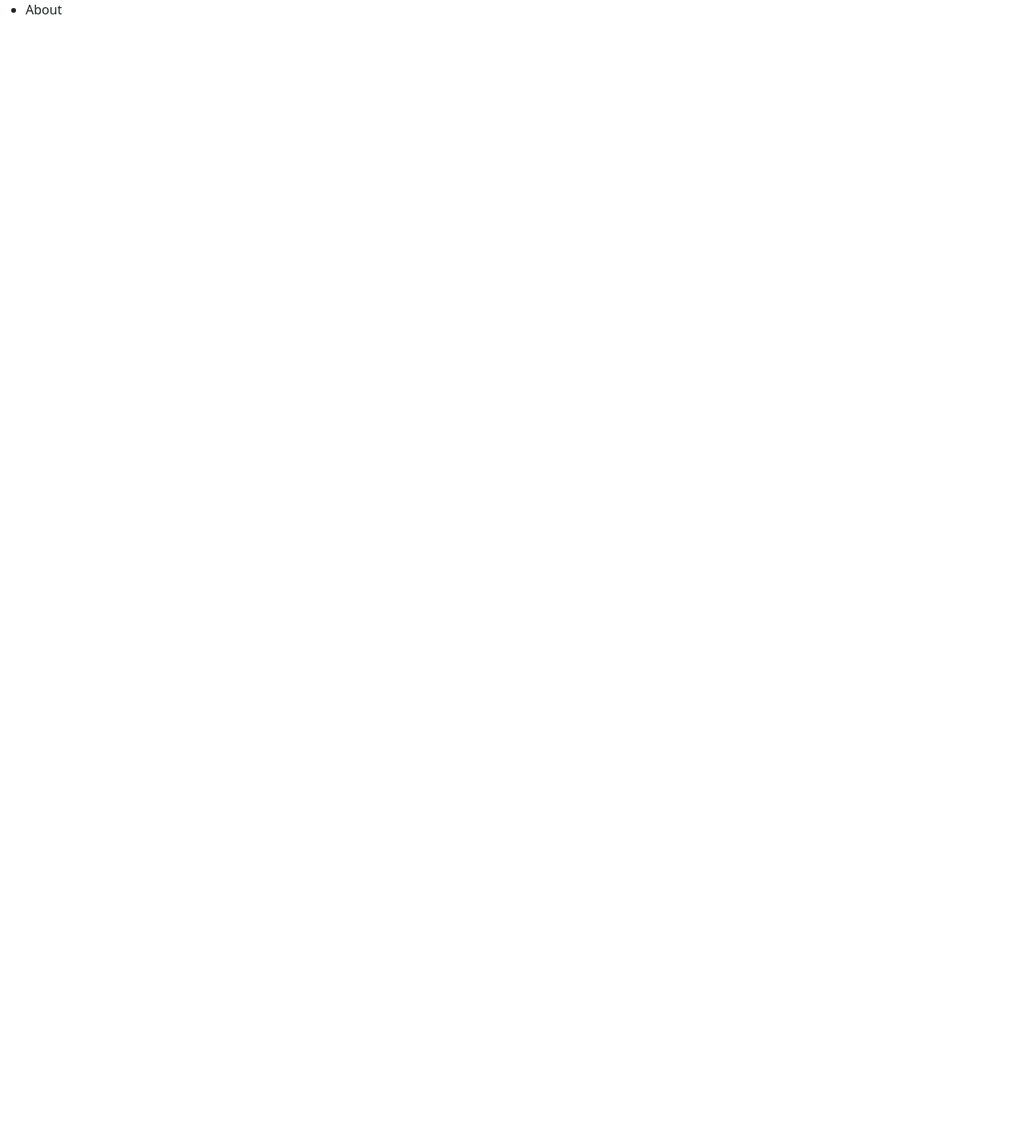
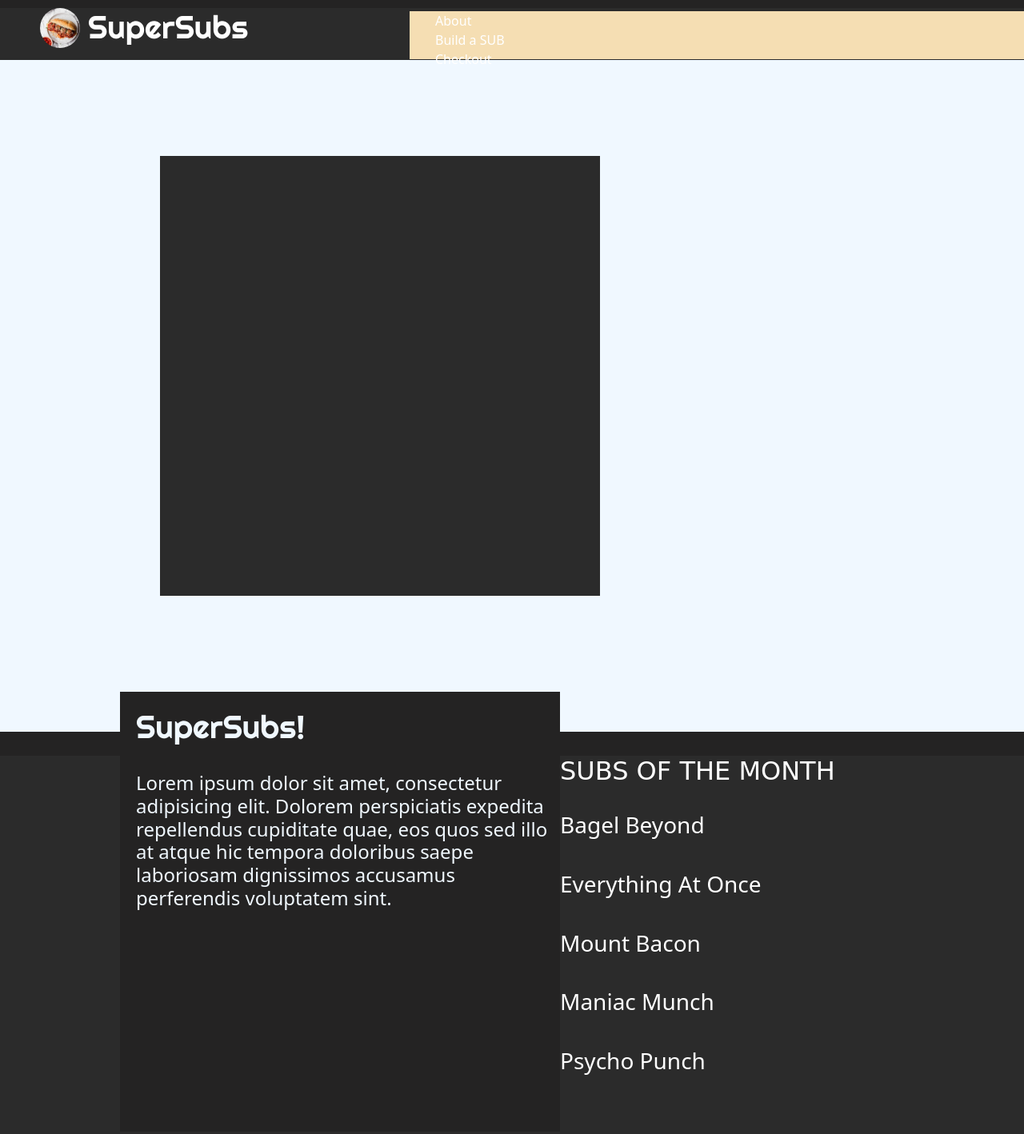
Before and after one commit to 231051TertiusJ/Supersubs-DV-Project, a plain HTML site: page Index.html in a window 1280 px wide. Shown: the whole page at 80% size. Before the commit the page ends 800 px from the top, so only its background shows below. Drawn offline with nearby package versions, Linux system fonts and the light colour scheme; a web font is replaced by a local one.

Commit message:
add some css and html

```diff
--- a/Index.html
+++ b/Index.html
@@ -14,6 +14,12 @@
     <link rel="preconnect" href="https://fonts.googleapis.com">
     <link rel="preconnect" href="https://fonts.gstatic.com" crossorigin>
     <link href="https://fonts.googleapis.com/css2?family=Montserrat:ital,wght@0,300;0,400;0,600;0,800;1,400&family=Playfair+Display:ital,wght@0,400;0,800;1,500&display=swap" rel="stylesheet">
+    <link rel="preconnect" href="https://fonts.googleapis.com">
+
+
+    <link rel="preconnect" href="https://fonts.googleapis.com">
+    <link rel="preconnect" href="https://fonts.gstatic.com" crossorigin>
+    <link href="https://fonts.googleapis.com/css2?family=Bruno+Ace+SC&family=Righteous&display=swap" rel="stylesheet">
 
 
     <!--Internal Documents-->
@@ -25,13 +31,52 @@
 
     <nav>
         <div class="logo"></div>
-        <div class="logoname"></div>
+        <div class="logoname"><h1>SuperSubs</h1></div>
         <div class="nav-con">
             <ul>
                 <li><a link rel="stylesheet" href="pages/about.html"></a>About</li>
+                <li><a link rel="stylesheet" href="pages/about.html"></a>Build a SUB</li>
+                <li><a link rel="stylesheet" href="pages/about.html"></a>Checkout</li>
             </ul>
         </div>
     </nav>
 
+    <header>
+        <div class="sub">
+
+        </div>
+        <div class="text">
+            <h1 class="sub-head">SuperSubs!</h1>
+            <br>
+            <h4>Lorem ipsum dolor sit amet, consectetur adipisicing elit. Dolorem perspiciatis expedita repellendus cupiditate quae, eos quos sed illo at atque hic tempora doloribus saepe laboriosam dignissimos accusamus perferendis voluptatem sint.</h4>
+        </div>
+
+    </header>
+
+    <div class="subsofthemonth">
+        <div class="submonth">
+            <h2>SUBS OF THE MONTH</h2>
+        </div>
+        <br>
+        <div class="list">
+            <h3>Bagel Beyond</h3>
+            <p></p>
+            <br>
+            <h3>Everything At Once</h3>
+            <p></p>
+            <br>
+            <h3>Mount Bacon</h3>
+            <p></p>
+            <br>
+            <h3>Maniac Munch</h3>
+            <p></p>
+            <br>
+            <h3>Psycho Punch </h3>
+            <p></p>
+            <br>
+        </div>
+
+    </div>
+
 </body>
 </html>
--- a/css/main.css
+++ b/css/main.css
@@ -0,0 +1,88 @@
+ html, body{
+    background-color: #242323;
+ }
+
+
+
+ nav {
+    width: 100%;
+    height: 65px;
+    background-color: #2b2b2b;
+    color: white;
+ }
+
+ header {
+    width: 100%;
+    height: 840px;
+    background-color: aliceblue;
+ }
+
+ .logo{
+    width: 50px;
+    height: 50px;
+    border-radius: 50%;
+    margin-top: 10px;
+    margin-right: 50px;
+    margin-left: 50px;
+    background-image: url('../assets/Meatball-Sub-Sandwich-1-1-ratio.jpg');
+    background-position: center;
+    background-size: cover;
+ }
+
+ .logoname{
+    margin-left: 110px;
+    margin-top: -50px;
+    font-family: 'Righteous', cursive;
+ }
+
+ .nav-con {
+    width: 60%;
+    height: 60px;
+    background-color: wheat;
+    float: right;
+    margin-top: -52px;
+ }
+ .nav-con ul{
+    list-style: none;
+ }
+
+ .sub{
+    width: 550px;
+    height: 550px;
+    background-color: #2b2b2b;
+    margin-left: 200px;
+    margin-top: 120px;
+    float: left;
+ }
+
+ .text{
+    width: 550px;
+    height: 550px;
+    background-color: #242323;
+    color: aliceblue;
+    padding-left: 20px;
+    padding-top: 20px;
+    margin-left: 150px;
+    margin-top: 120px;
+    float: left;
+ }
+ .sub-head{
+    font-family: 'Righteous', cursive;
+ }
+
+ .subsofthemonth{
+    width: 100%;
+    height: 1200px;
+    background-color: #2b2b2b;
+    margin-top: 30px;
+ }
+ .submonth{
+    color: white;
+    font-family: 'Bruno Ace SC', cursive;
+    margin-left: 50px;
+ }
+
+ .list{
+    color: white;
+    margin-left: 50px;
+ }
```
Also changed, not shown: assets/Meatball-Sub-Sandwich-1-1-ratio.jpg (added).
